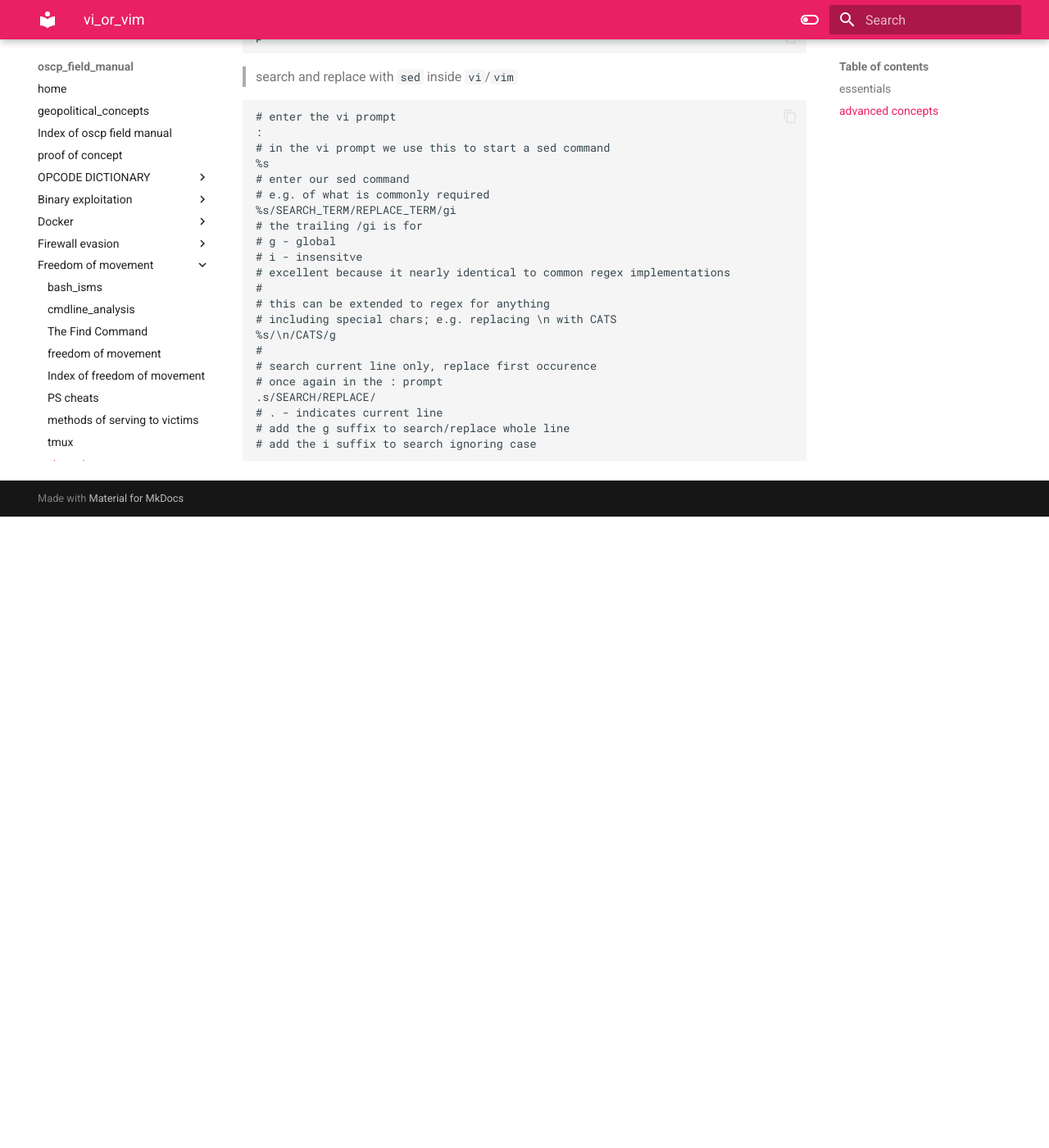
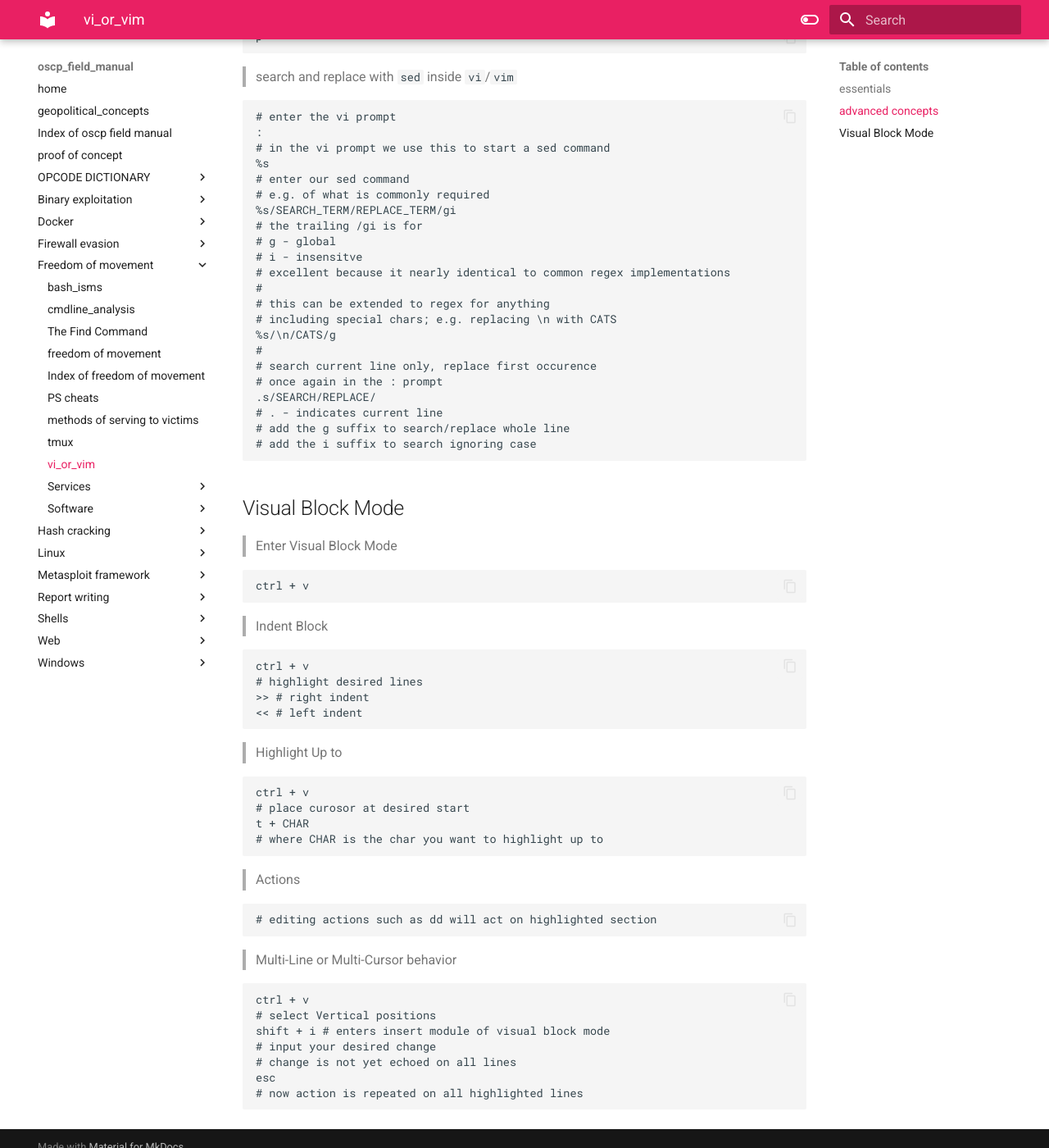
Before and after one commit to invae/oscp_field_manual, an MkDocs documentation site: the page built from docs/freedom_of_movement/vi_or_vim.md, in a window 1280 px wide and 1400 px high, scrolled down 1696 px. Shown: the whole window at 82% size. Built offline with MkDocs 1.6.1 and Material for MkDocs 9.7.7, drawn with Linux system fonts in a browser that asks for light colours; before the commit the page ends 2326 px from its top, so only the background shows below that.

Commit message:
working on writing backlog; vim visual block mode

````diff
--- a/docs/freedom_of_movement/vi_or_vim.md
+++ b/docs/freedom_of_movement/vi_or_vim.md
@@ -115,3 +115,43 @@ p
 # add the g suffix to search/replace whole line
 # add the i suffix to search ignoring case
 ```
+
+
+## Visual Block Mode
+
+> Enter Visual Block Mode
+```bash
+ctrl + v
+```
+
+> Indent Block
+```bash
+ctrl + v
+# highlight desired lines
+>> # right indent
+<< # left indent
+```
+
+> Highlight Up to
+```bash
+ctrl + v
+# place curosor at desired start
+t + CHAR
+# where CHAR is the char you want to highlight up to
+```
+
+> Actions
+```bash
+# editing actions such as dd will act on highlighted section
+```
+
+> Multi-Line or Multi-Cursor behavior
+```bash
+ctrl + v
+# select Vertical positions
+shift + i # enters insert module of visual block mode
+# input your desired change
+# change is not yet echoed on all lines
+esc
+# now action is repeated on all highlighted lines
+```
````
